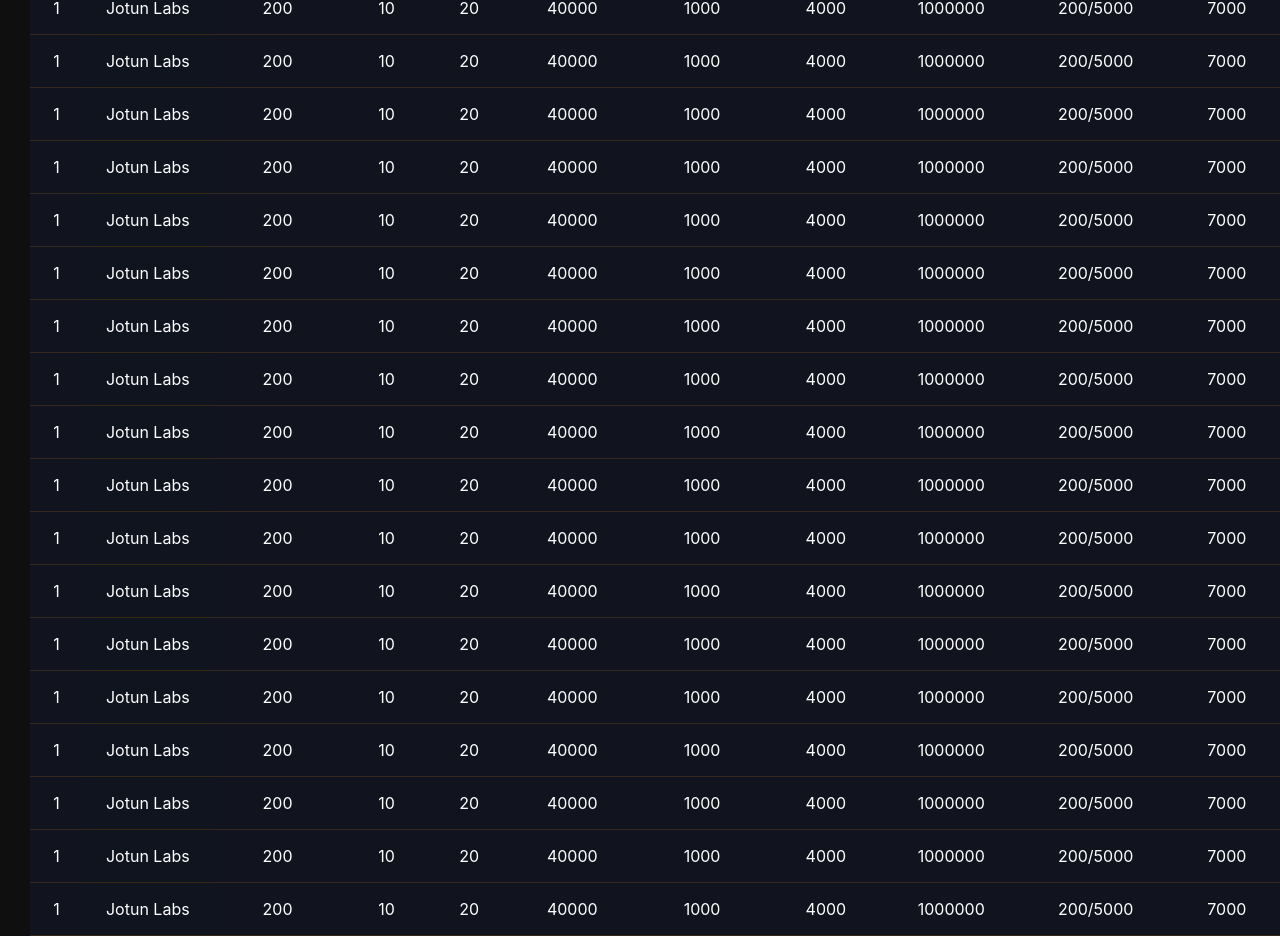
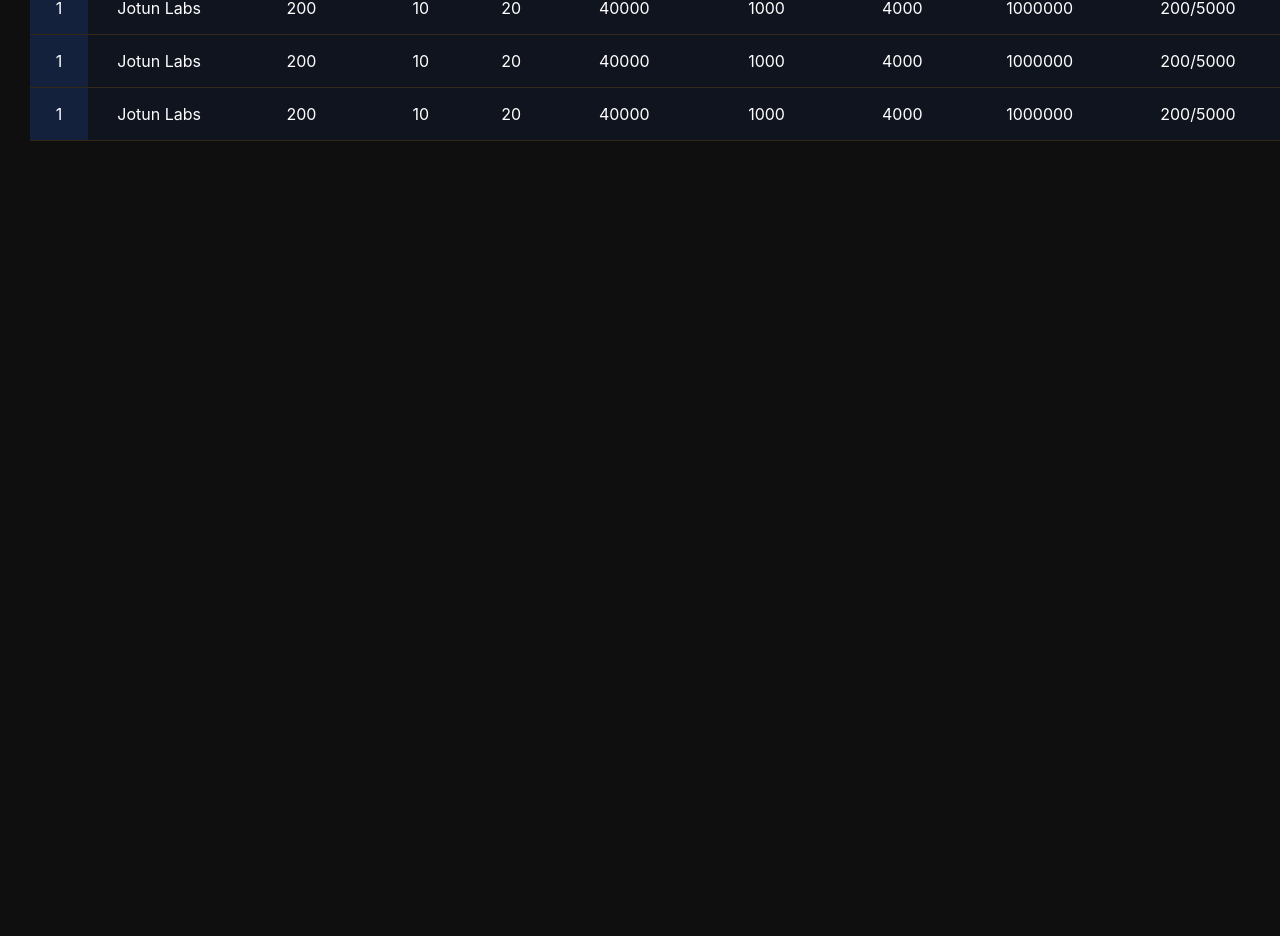
Before and after one commit to aitorpalleja/nftmarketcap-frontEnd, a React (Create React App) app: page / in a window 1280 px wide. Shown: the part 876-1812 px from the top of the page. After the commit the page ends 1017 px from the top, so only its background shows below. Built offline with nearby package versions, Linux system fonts and the light colour scheme.

Commit message:
dashboard sticky th td when scroll right

```diff
--- a/src/Components/Dashboard/Dashboard.js
+++ b/src/Components/Dashboard/Dashboard.js
@@ -8,8 +8,8 @@
                 <table className='dashboard_table'>
                     <thead>
                         <tr >
-                            <th>#</th>
-                            <th className='dashboard_name'>Name</th>
+                            <th className='dashboard_name'>#</th>
+                            <th>Name</th>
                             <th>Floor price</th>
                             <th>24 FP</th>
                             <th>7 FP</th>
@@ -23,8 +23,8 @@
                     </thead>
                     <tbody>
                         <tr>
-                            <td>1</td>
-                            <td className='dashboard_name'>Jotun Labs</td>
+                            <td className='dashboard_name'>1</td>
+                            <td >Jotun Labs</td>
                             <td>200</td>
                             <td>10</td>
                             <td>20</td>
@@ -36,8 +36,8 @@
                             <td>7000</td>
                         </tr>
                         <tr>
-                            <td>1</td>
-                            <td className='dashboard_name'>Jotun Labs</td>
+                            <td className='dashboard_name'>1</td>
+                            <td >Jotun Labs</td>
                             <td>200</td>
                             <td>10</td>
                             <td>20</td>
@@ -50,8 +50,8 @@
                         </tr>
 
                         <tr>
-                            <td>1</td>
-                            <td className='dashboard_name'>Jotun Labs</td>
+                            <td className='dashboard_name'>1</td>
+                            <td >Jotun Labs</td>
                             <td>200</td>
                             <td>10</td>
                             <td>20</td>
@@ -64,8 +64,8 @@
                         </tr>
 
                         <tr>
-                            <td>1</td>
-                            <td className='dashboard_name'>Jotun Labs</td>
+                            <td className='dashboard_name'>1</td>
+                            <td >Jotun Labs</td>
                             <td>200</td>
                             <td>10</td>
                             <td>20</td>
@@ -78,8 +78,8 @@
                         </tr>
 
                         <tr>
-                            <td>1</td>
-                            <td className='dashboard_name'>Jotun Labs</td>
+                            <td className='dashboard_name'>1</td>
+                            <td >Jotun Labs</td>
                             <td>200</td>
                             <td>10</td>
                             <td>20</td>
@@ -92,8 +92,8 @@
                         </tr>
 
                         <tr>
-                            <td>1</td>
-                            <td className='dashboard_name'>Jotun Labs</td>
+                            <td className='dashboard_name'>1</td>
+                            <td >Jotun Labs</td>
                             <td>200</td>
                             <td>10</td>
                             <td>20</td>
@@ -105,215 +105,7 @@
                             <td>7000</td>
                         </tr>
 
-                        <tr>
-                            <td>1</td>
-                            <td className='dashboard_name'>Jotun Labs</td>
-                            <td>200</td>
-                            <td>10</td>
-                            <td>20</td>
-                            <td>40000</td>
-                            <td>1000</td>
-                            <td>4000</td>
-                            <td>1000000</td>
-                            <td>200/5000</td>
-                            <td>7000</td>
-                        </tr>
 
-                        <tr>
-                            <td>1</td>
-                            <td className='dashboard_name'>Jotun Labs</td>
-                            <td>200</td>
-                            <td>10</td>
-                            <td>20</td>
-                            <td>40000</td>
-                            <td>1000</td>
-                            <td>4000</td>
-                            <td>1000000</td>
-                            <td>200/5000</td>
-                            <td>7000</td>
-                        </tr>
-
-                        <tr>
-                            <td>1</td>
-                            <td className='dashboard_name'>Jotun Labs</td>
-                            <td>200</td>
-                            <td>10</td>
-                            <td>20</td>
-                            <td>40000</td>
-                            <td>1000</td>
-                            <td>4000</td>
-                            <td>1000000</td>
-                            <td>200/5000</td>
-                            <td>7000</td>
-                        </tr>
-
-                        <tr>
-                            <td>1</td>
-                            <td className='dashboard_name'>Jotun Labs</td>
-                            <td>200</td>
-                            <td>10</td>
-                            <td>20</td>
-                            <td>40000</td>
-                            <td>1000</td>
-                            <td>4000</td>
-                            <td>1000000</td>
-                            <td>200/5000</td>
-                            <td>7000</td>
-                        </tr>
-
-                        <tr>
-                            <td>1</td>
-                            <td className='dashboard_name'>Jotun Labs</td>
-                            <td>200</td>
-                            <td>10</td>
-                            <td>20</td>
-                            <td>40000</td>
-                            <td>1000</td>
-                            <td>4000</td>
-                            <td>1000000</td>
-                            <td>200/5000</td>
-                            <td>7000</td>
-                        </tr>
-
-                        <tr>
-                            <td>1</td>
-                            <td className='dashboard_name'>Jotun Labs</td>
-                            <td>200</td>
-                            <td>10</td>
-                            <td>20</td>
-                            <td>40000</td>
-                            <td>1000</td>
-                            <td>4000</td>
-                            <td>1000000</td>
-                            <td>200/5000</td>
-                            <td>7000</td>
-                        </tr>
-
-                        <tr>
-                            <td>1</td>
-                            <td className='dashboard_name'>Jotun Labs</td>
-                            <td>200</td>
-                            <td>10</td>
-                            <td>20</td>
-                            <td>40000</td>
-                            <td>1000</td>
-                            <td>4000</td>
-                            <td>1000000</td>
-                            <td>200/5000</td>
-                            <td>7000</td>
-                        </tr>
-
-                        <tr>
-                            <td>1</td>
-                            <td className='dashboard_name'>Jotun Labs</td>
-                            <td>200</td>
-                            <td>10</td>
-                            <td>20</td>
-                            <td>40000</td>
-                            <td>1000</td>
-                            <td>4000</td>
-                            <td>1000000</td>
-                            <td>200/5000</td>
-                            <td>7000</td>
-                        </tr>
-
-                        <tr>
-                            <td>1</td>
-                            <td className='dashboard_name'>Jotun Labs</td>
-                            <td>200</td>
-                            <td>10</td>
-                            <td>20</td>
-                            <td>40000</td>
-                            <td>1000</td>
-                            <td>4000</td>
-                            <td>1000000</td>
-                            <td>200/5000</td>
-                            <td>7000</td>
-                        </tr>
-
-                        <tr>
-                            <td>1</td>
-                            <td className='dashboard_name'>Jotun Labs</td>
-                            <td>200</td>
-                            <td>10</td>
-                            <td>20</td>
-                            <td>40000</td>
-                            <td>1000</td>
-                            <td>4000</td>
-                            <td>1000000</td>
-                            <td>200/5000</td>
-                            <td>7000</td>
-                        </tr>
-
-                        <tr>
-                            <td>1</td>
-                            <td className='dashboard_name'>Jotun Labs</td>
-                            <td>200</td>
-                            <td>10</td>
-                            <td>20</td>
-                            <td>40000</td>
-                            <td>1000</td>
-                            <td>4000</td>
-                            <td>1000000</td>
-                            <td>200/5000</td>
-                            <td>7000</td>
-                        </tr>
-
-                        <tr>
-                            <td>1</td>
-                            <td className='dashboard_name'>Jotun Labs</td>
-                            <td>200</td>
-                            <td>10</td>
-                            <td>20</td>
-                            <td>40000</td>
-                            <td>1000</td>
-                            <td>4000</td>
-                            <td>1000000</td>
-                            <td>200/5000</td>
-                            <td>7000</td>
-                        </tr>
-
-                        <tr>
-                            <td>1</td>
-                            <td className='dashboard_name'>Jotun Labs</td>
-                            <td>200</td>
-                            <td>10</td>
-                            <td>20</td>
-                            <td>40000</td>
-                            <td>1000</td>
-                            <td>4000</td>
-                            <td>1000000</td>
-                            <td>200/5000</td>
-                            <td>7000</td>
-                        </tr>
-
-                        <tr>
-                            <td>1</td>
-                            <td className='dashboard_name'>Jotun Labs</td>
-                            <td>200</td>
-                            <td>10</td>
-                            <td>20</td>
-                            <td>40000</td>
-                            <td>1000</td>
-                            <td>4000</td>
-                            <td>1000000</td>
-                            <td>200/5000</td>
-                            <td>7000</td>
-                        </tr>
-
-                        <tr>
-                            <td>1</td>
-                            <td className='dashboard_name'>Jotun Labs</td>
-                            <td>200</td>
-                            <td>10</td>
-                            <td>20</td>
-                            <td>40000</td>
-                            <td>1000</td>
-                            <td>4000</td>
-                            <td>1000000</td>
-                            <td>200/5000</td>
-                            <td>7000</td>
-                        </tr>
 
                     </tbody>
                 </table>
--- a/src/Components/Dashboard/Dashboard.scss
+++ b/src/Components/Dashboard/Dashboard.scss
@@ -22,12 +22,12 @@
     background-color: rgba(20, 33, 61, 0.2);
     padding-left: 20px;
     padding-right: 20px;
-
 }
 
 table {
     border-collapse: collapse;
-    width: 100%;
+    width: 1370px;
+    table-layout:auto;
 
 
 
@@ -39,6 +39,20 @@
     text-align: center;
 }
 
-.dashboard_name{
-    position: sticky;
+th.dashboard_name{
+    position: sticky !important;
+    left: 0px;
+    opacity: 1;
+    background-color: rgba(252, 163, 17, 1);
+
+
 }
+
+td.dashboard_name{
+    position: sticky !important;
+    left: 0px;
+    opacity: 1;
+    background-color: rgba(20, 33, 61, 1);
+
+
+}
```
